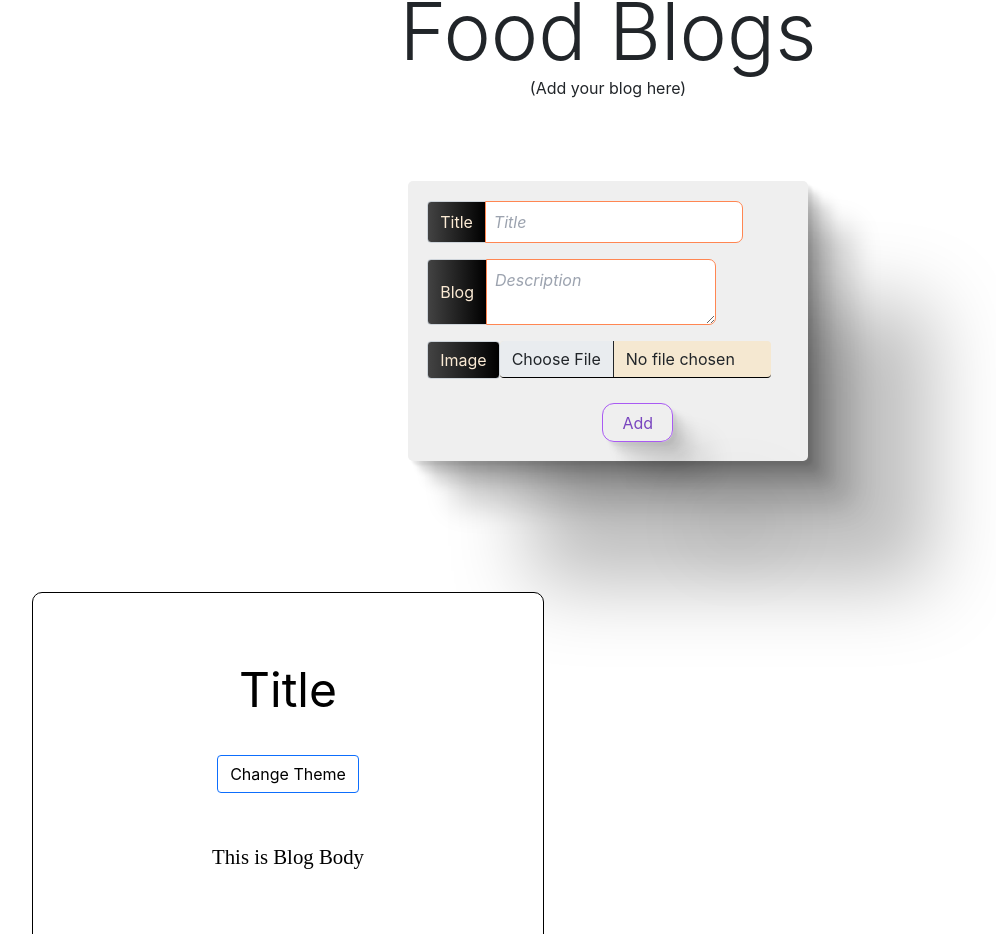
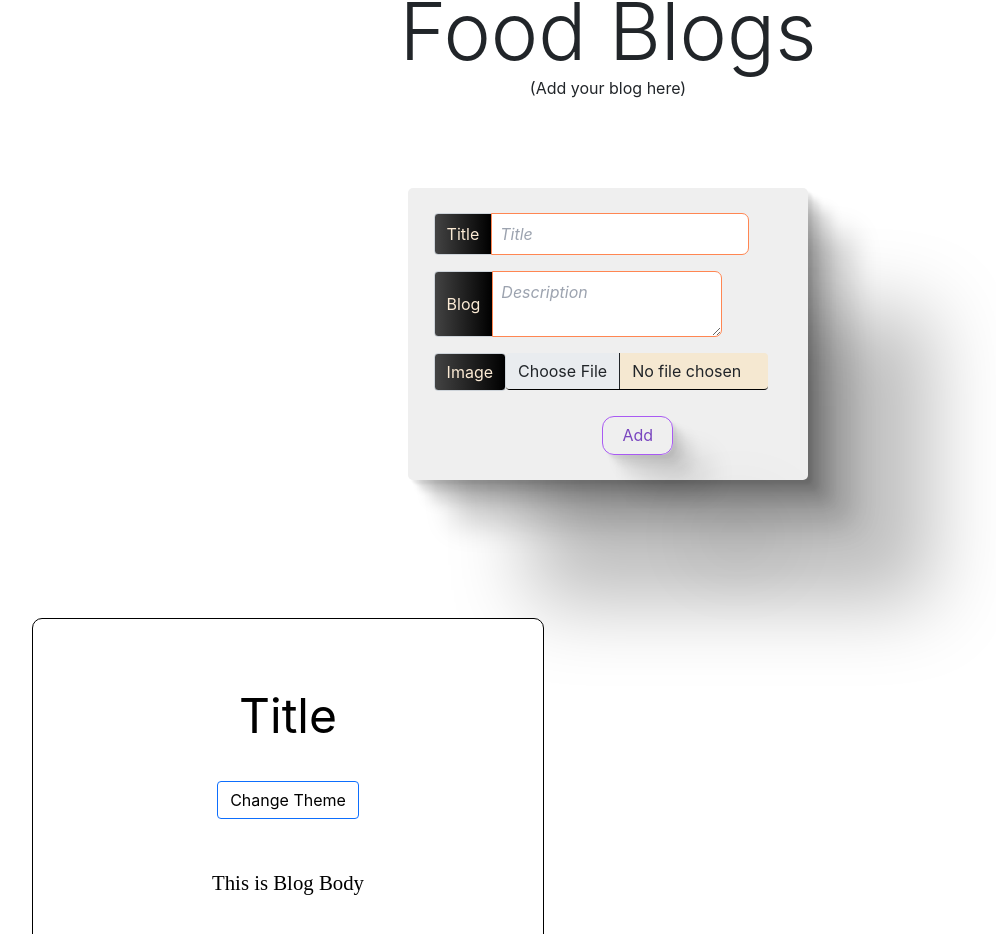
Before and after one commit to ShubhamTiwari909/WaaduBlog, a React (Create React App) app: page /food in a window 1280 px wide. Shown: the part 913-1847 px from the top of the page, without its empty margins (32-1028 px from the left). Built offline with nearby package versions, Linux system fonts and the light colour scheme; a web font is replaced by a local one.

Commit message:
fixed a button

```diff
--- a/src/BlogProject/BlogCreate.js
+++ b/src/BlogProject/BlogCreate.js
@@ -194,8 +194,8 @@ const BlogCreate = () => {
   return (
     <div>
       <div className="text-center m-5">
-        <div className="input-boxes w-grid w-place-content-center w-p-4">
-          <div className="w-card w-card-light form-group w-shadow-large w-p-3">
+        <div className="input-boxes w-grid w-place-content-center w-p-5">
+          <div className="w-card w-card-light form-group w-shadow-large w-p-4">
             <div className="input-group mb-3">
               <span className="input-group-text w-black-gradient w-text-champagne" id="basic-addon1">Title</span>
               <input type="text" value={title} onChange={handleTitle} className="w-form-input w-border-solid w-border-width-1 w-border-apricot
--- a/src/BlogProject/Waaducss.css
+++ b/src/BlogProject/Waaducss.css
@@ -2570,6 +2570,9 @@
     .sm-text-center{
         text-align:center;
     }
+    .w-form-input{
+        width:150px;
+    }
 
 }
 
@@ -2629,7 +2632,7 @@
     }
 
     .w-form-input-animated:hover {
-        width: 200px;
+        width: 100px;
     }
     .w-square{
         width: 250px;
```
